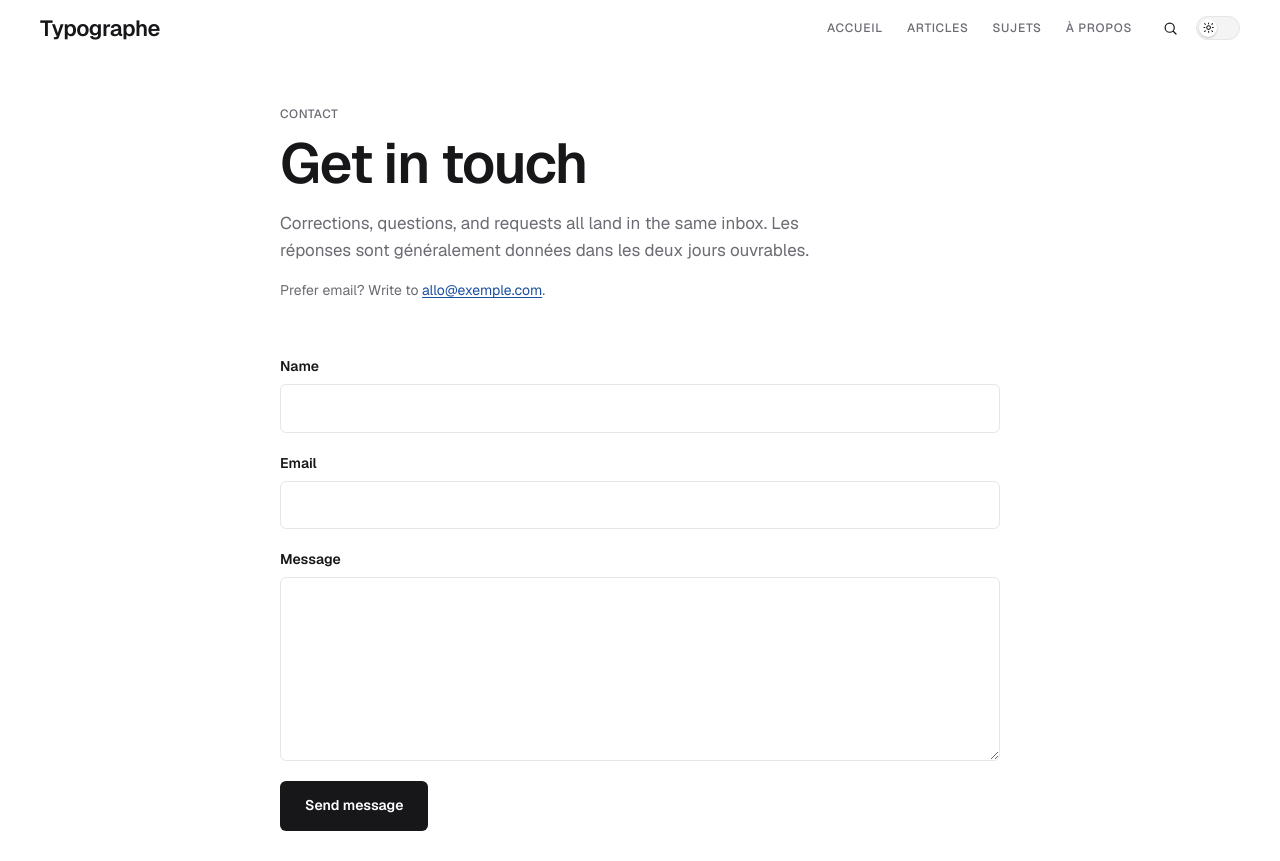
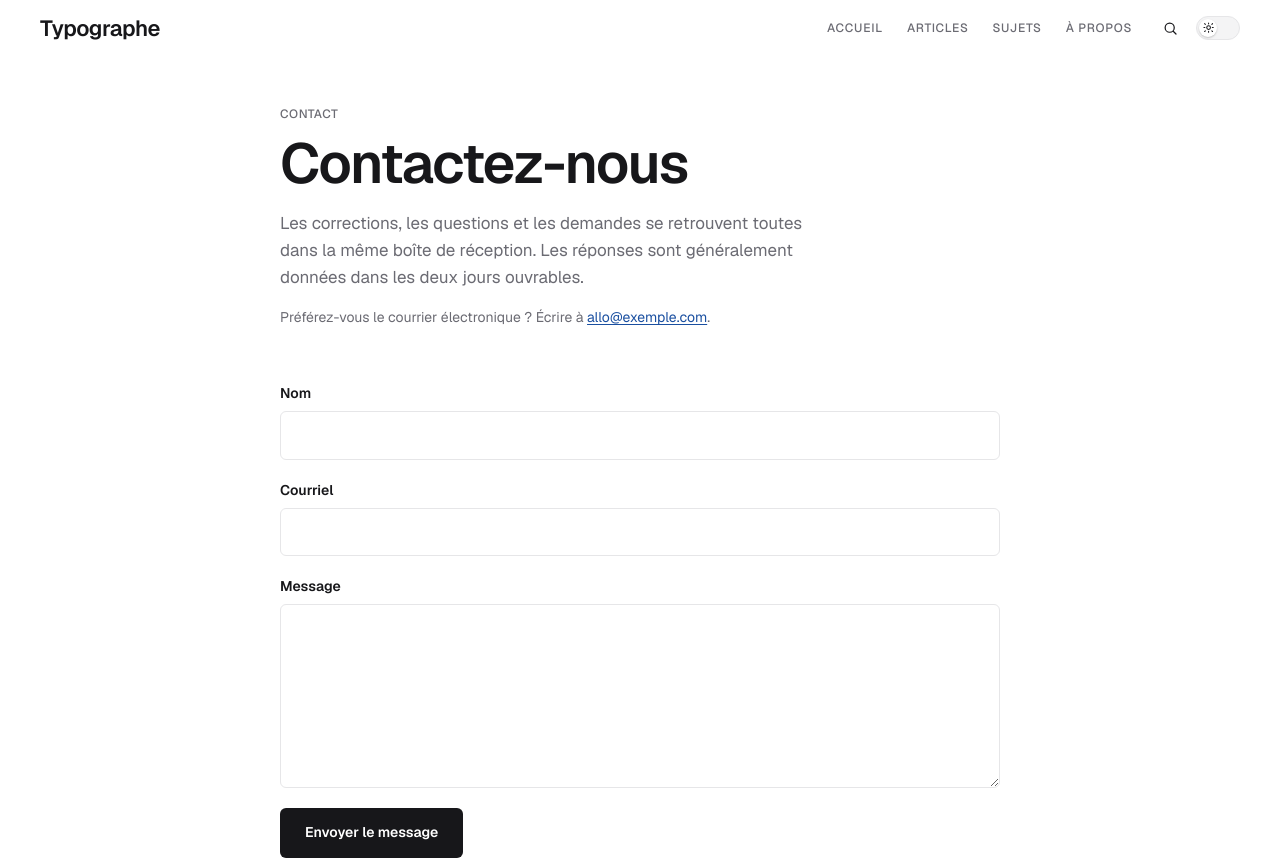
Before and after one commit to andre-vincent/typographe, an Astro site: page /contact in a window 1280 px wide. Shown: the top 861 px of the page. Built offline with nearby package versions, Linux system fonts and the light colour scheme; Astro itself is replaced by a stand-in of ours; some packages are replaced by stand-ins of ours.

Commit message:
Localize contact form to French
Translate contact form text to French.

```diff
--- a/src/pages/contact.astro
+++ b/src/pages/contact.astro
@@ -10,25 +10,25 @@ const allPosts = visiblePosts(await getCollection("posts"));
 const contact = siteConfig.contact;
 const action = contact.action.trim();
 const isEnabled = contact.enabled;
-/* No endpoint configured: keep the form usable and confirm the submit locally
-   rather than posting the page to nowhere. */
+/* Aucun point de terminaison configuré : gardez le formulaire utilisable et confirmez la soumission localement
+   plutôt que de poster la page nulle part. */
 const isDemo = isEnabled && action.length === 0;
 ---
 
-<BaseLayout title="Contact" description={`Get in touch with ${siteConfig.name}.`}>
+<BaseLayout title="Contact" description={`Contactez-nous à ${siteConfig.name}.`}>
   <SiteHeader posts={allPosts} />
   <main id="content" class="outer">
     <div class="canvas">
       <header class="pagehead">
         <p class="eyebrow">Contact</p>
-        <h1 class="pagehead-title">Get in touch</h1>
+        <h1 class="pagehead-title">Contactez-nous</h1>
         <p class="pagehead-description">
-          Corrections, questions, and requests all land in the same inbox. {contact.responseTime}
+          Les corrections, les questions et les demandes se retrouvent toutes dans la même boîte de réception. {contact.responseTime}
         </p>
         {
           siteConfig.email && (
             <p class="mt-4 text-sm text-muted-foreground">
-              Prefer email? Write to <a href={`mailto:${siteConfig.email}`} class="text-accent underline underline-offset-2">{siteConfig.email}</a>.
+              Préférez-vous le courrier électronique ? Écrire à <a href={`mailto:${siteConfig.email}`} class="text-accent underline underline-offset-2">{siteConfig.email}</a>.
             </p>
           )
         }
@@ -41,12 +41,12 @@ const isDemo = isEnabled && action.length === 0;
         data-contact-form={isDemo ? "" : undefined}
       >
         <div class="grid gap-2">
-          <label class="text-sm font-semibold" for="contact-name">Name</label>
+          <label class="text-sm font-semibold" for="contact-name">Nom</label>
           <input id="contact-name" name="name" type="text" autocomplete="name" required disabled={!isEnabled} class="field" />
         </div>
 
         <div class="grid gap-2">
-          <label class="text-sm font-semibold" for="contact-email">Email</label>
+          <label class="text-sm font-semibold" for="contact-email">Courriel</label>
           <input id="contact-email" name="email" type="email" autocomplete="email" required disabled={!isEnabled} class="field" />
         </div>
 
@@ -57,7 +57,7 @@ const isDemo = isEnabled && action.length === 0;
 
         <div class="flex flex-wrap items-center gap-4">
           <button type="submit" disabled={!isEnabled} class="btn btn-solid">
-            {isEnabled ? "Send message" : "Form unavailable"}
+            {isEnabled ? "Envoyer le message" : "Formulaire indisponible"}
           </button>
           <p class="contact-status text-sm leading-relaxed text-muted-foreground" role="status" aria-live="polite" data-contact-status></p>
         </div>
@@ -65,7 +65,7 @@ const isDemo = isEnabled && action.length === 0;
         {
           !isEnabled && (
             <p class="text-sm leading-relaxed text-muted-foreground">
-              This form is disabled until a form endpoint is configured in <code>siteConfig.contact</code>.
+              Ce formulaire est désactivé jusqu'à ce qu'un point de terminaison de formulaire soit configuré dans <code>siteConfig.contact</code>.
             </p>
           )
         }
@@ -83,7 +83,7 @@ const isDemo = isEnabled && action.length === 0;
             const status = form.querySelector("[data-contact-status]");
             if (status) {
               status.textContent =
-                "Thanks. This demo form is not connected to an endpoint yet, so nothing was sent.";
+                "Merci. Ce formulaire de démonstration n'est pas encore connecté à un point de terminaison, donc rien n'a été envoyé.";
             }
             form.reset();
           });
```
